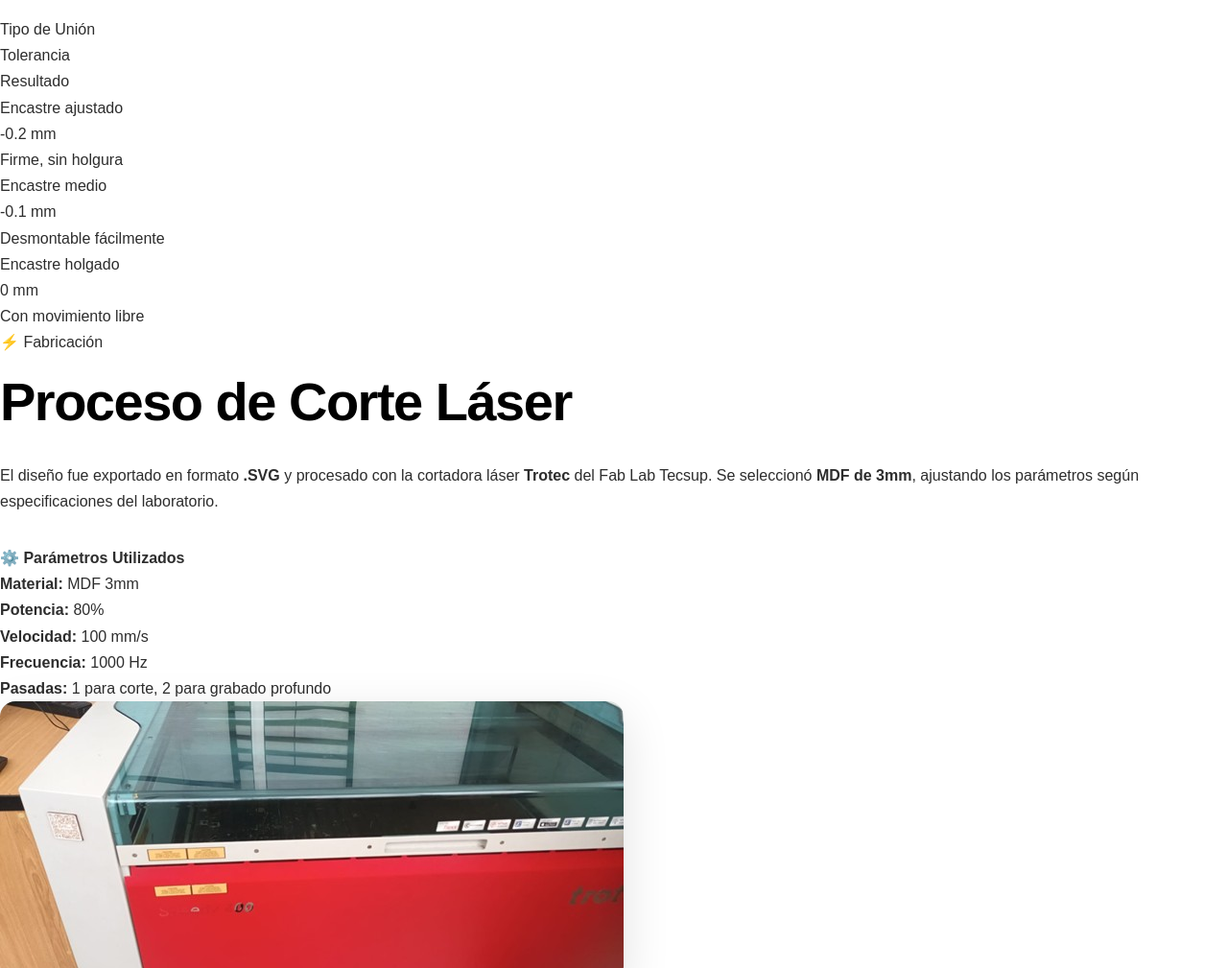
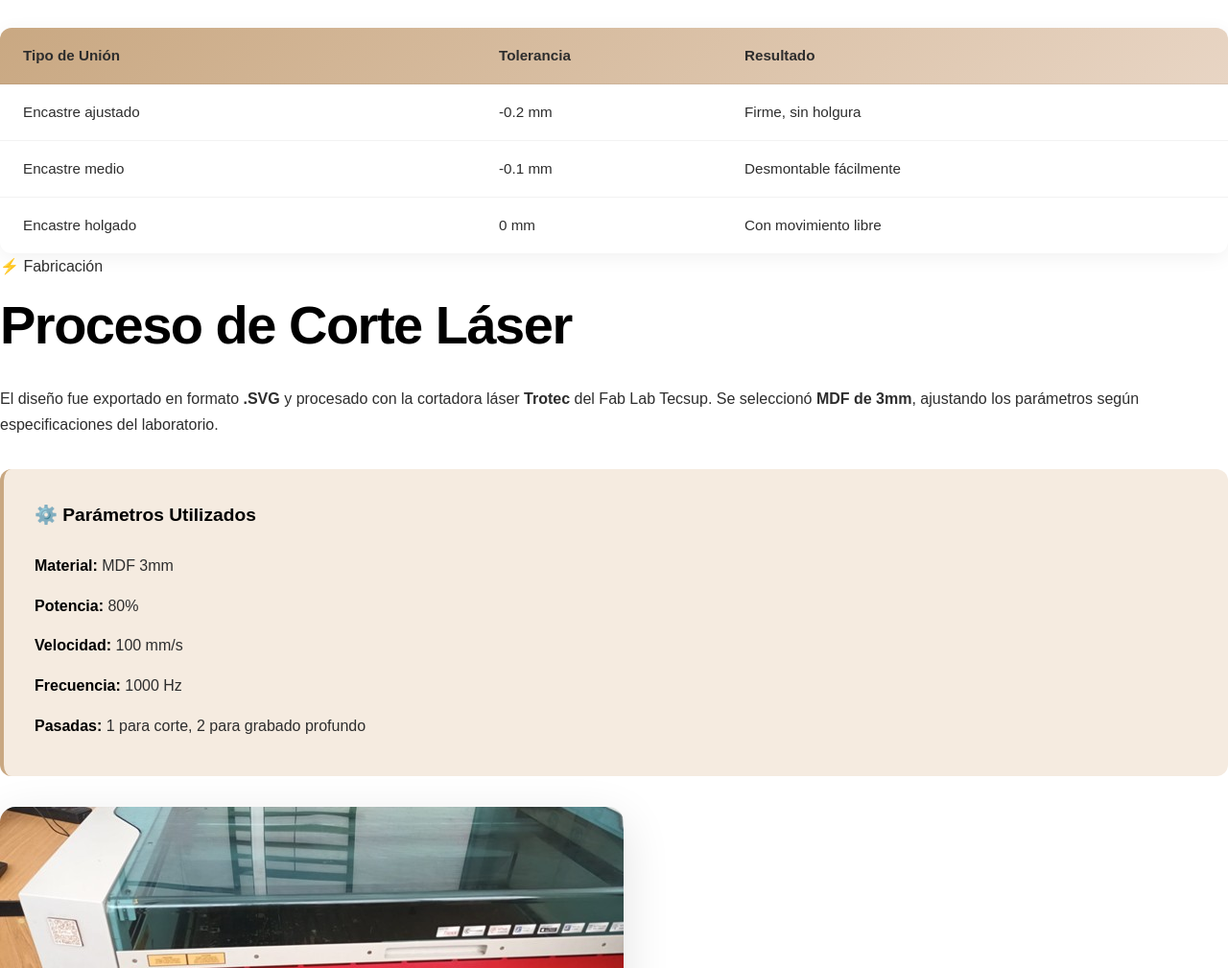
Before and after one commit to Joako11-08-2006/PostureAlert, a plain HTML site: page semanas/semana6.html in a window 1280 px wide. Shown: the part 1463-2472 px from the top of the page at 96% size. Drawn offline with Linux system fonts and the light colour scheme; files that its build step writes are made by us from their sources; files whose address does not match are found by name.

```diff
--- a/css/style.css
+++ b/css/style.css
@@ -1055,3 +1055,98 @@
         gap: 0.5rem;
       }
     }
+
+/* Estilos específicos Semana 6 */
+    .techniques-grid {
+      display: grid;
+      grid-template-columns: repeat(auto-fit, minmax(200px, 1fr));
+      gap: 1.5rem;
+      margin: 2rem 0;
+    }
+
+    .technique-card {
+      padding: 1.5rem;
+      background: linear-gradient(135deg, var(--cream), var(--light-beige));
+      border-radius: 12px;
+      text-align: center;
+      border-top: 4px solid var(--accent-beige);
+      transition: all 0.3s ease;
+    }
+
+    .technique-card:hover {
+      transform: translateY(-8px);
+      box-shadow: 0 15px 40px rgba(201, 168, 130, 0.25);
+    }
+
+    .technique-card h4 {
+      font-size: 1.2rem;
+      font-weight: 700;
+      color: var(--black);
+      margin-bottom: 0.8rem;
+    }
+
+    .technique-card p {
+      font-size: 0.9rem;
+      color: var(--text-dark);
+      line-height: 1.6;
+    }
+
+    .tolerances-table {
+      background: var(--white);
+      border-radius: 12px;
+      overflow: hidden;
+      box-shadow: 0 4px 20px rgba(0,0,0,0.06);
+    }
+
+    .tolerance-row {
+      display: grid;
+      grid-template-columns: 2fr 1fr 2fr;
+      gap: 1rem;
+      padding: 1rem 1.5rem;
+      border-bottom: 1px solid rgba(0,0,0,0.05);
+    }
+
+    .tolerance-row:last-child {
+      border-bottom: none;
+    }
+
+    .tolerance-row.header {
+      background: linear-gradient(135deg, var(--accent-beige), var(--light-beige));
+      font-weight: 700;
+      color: var(--black);
+    }
+
+    .tolerance-row div {
+      color: var(--text-dark);
+      font-size: 0.95rem;
+    }
+
+    .parameters-box {
+      padding: 2rem;
+      background: var(--cream);
+      border-radius: 12px;
+      border-left: 4px solid var(--accent-beige);
+      margin: 2rem 0;
+    }
+
+    .parameters-box h4 {
+      font-size: 1.2rem;
+      font-weight: 700;
+      color: var(--black);
+      margin-bottom: 1rem;
+    }
+
+    .parameters-box ul {
+      list-style: none;
+      padding: 0;
+    }
+
+    .parameters-box li {
+      padding: 0.5rem 0;
+      color: var(--text-dark);
+      line-height: 1.6;
+    }
+
+    .parameters-box strong {
+      color: var(--black);
+    }
```
